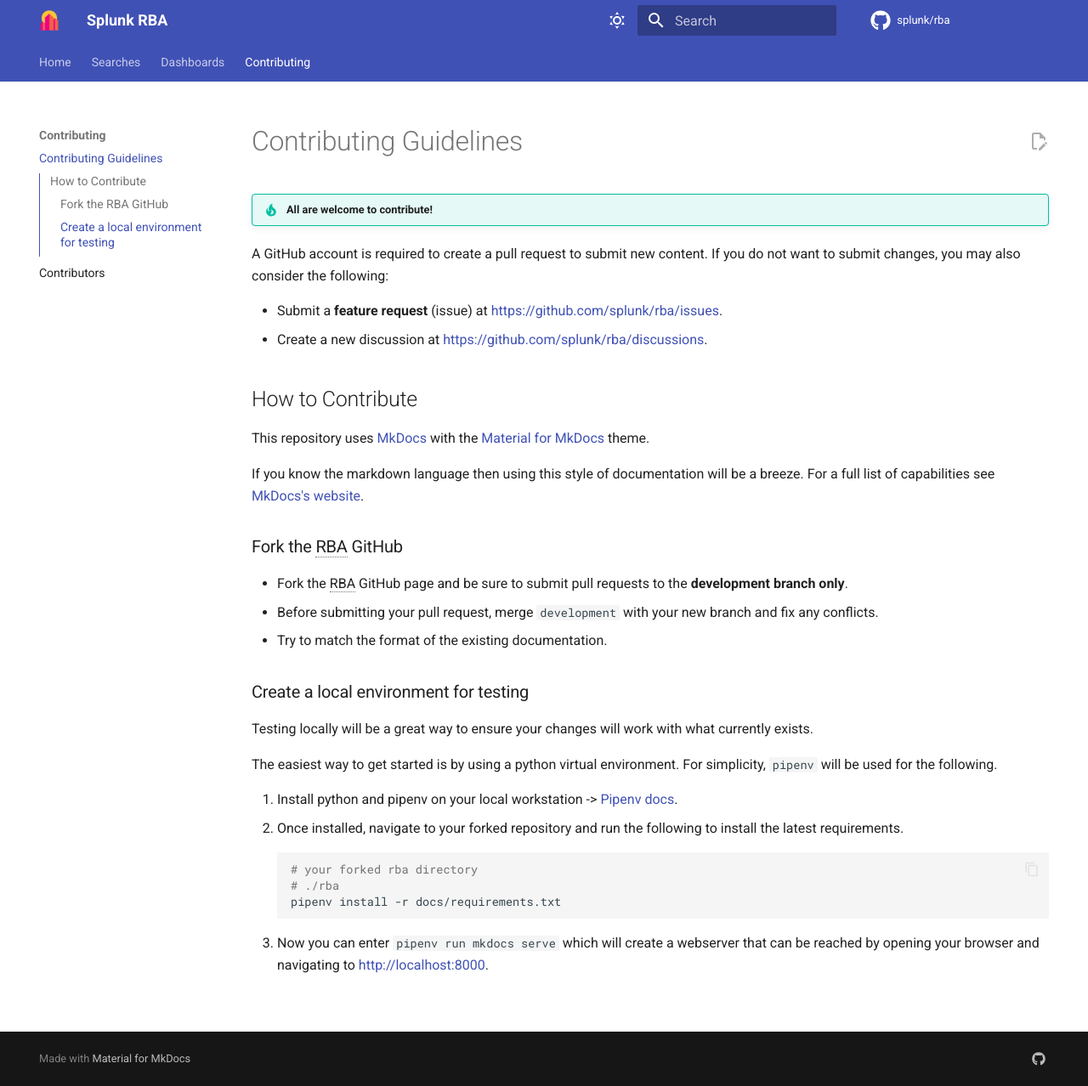
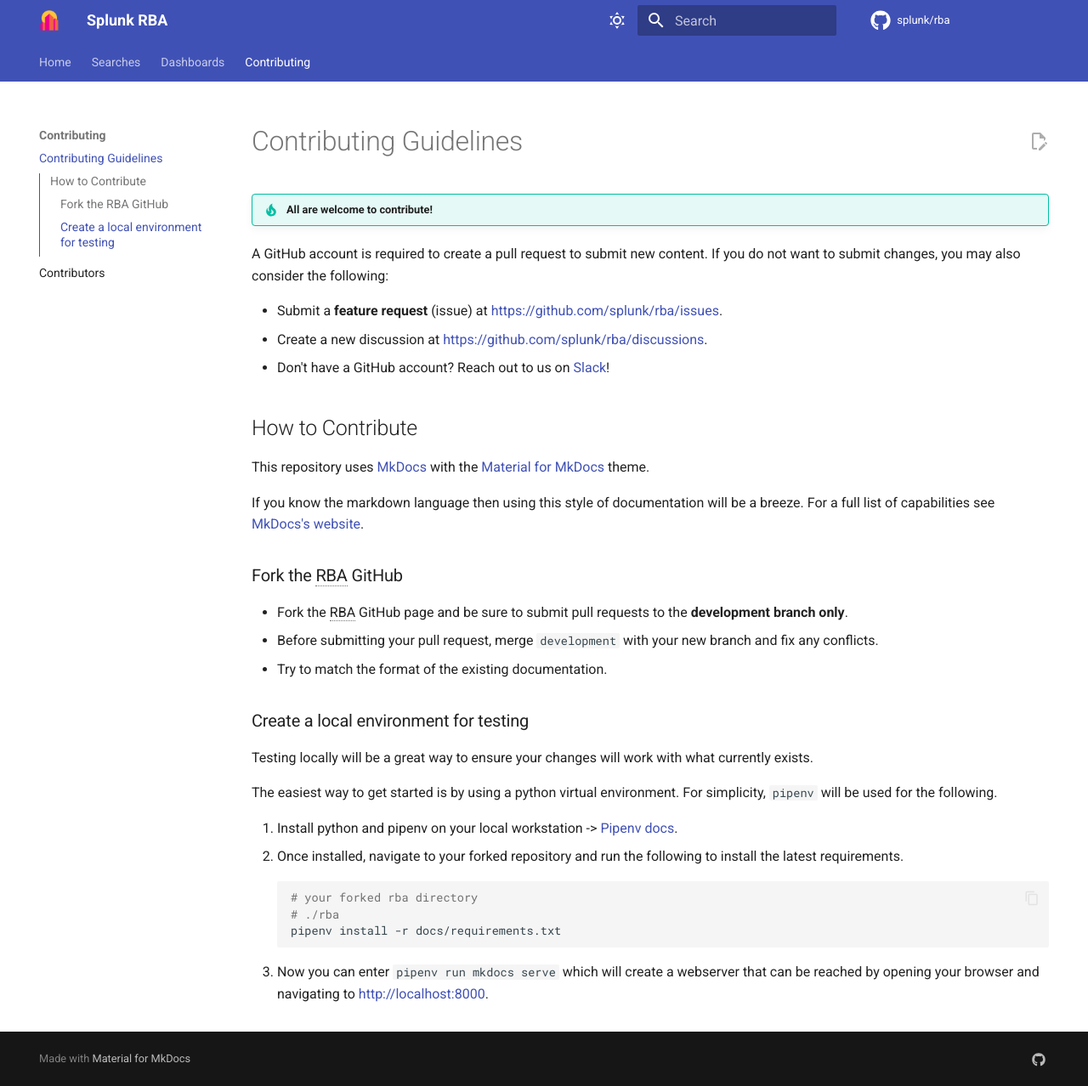
Before and after one commit to splunk/rba, an MkDocs documentation site: the page built from docs/contributing/contributing-guidelines.md, in a window 1280 px wide and 1278 px high. Shown: the whole window at 85% size. Built offline with MkDocs 1.6.1 and Material for MkDocs 9.7.7, drawn with Linux system fonts in a browser that asks for light colours; comment, search, counter and statistics services are not loaded.

Commit message:
added Slack to contributing guidelines
Signed-off-by: Zachary Christensen <zchristensen@splunk.com>

```diff
--- a/docs/contributing/contributing-guidelines.md
+++ b/docs/contributing/contributing-guidelines.md
@@ -6,6 +6,7 @@
 
 - Submit a **feature request** (issue) at [https://github.com/splunk/rba/issues](https://github.com/splunk/rba/issues){ target=_blank }.
 - Create a new discussion at [https://github.com/splunk/rba/discussions](https://github.com/splunk/rba/discussions){ target=_blank }.
+- Don't have a GitHub account? Reach out to us on [Slack](https://outpost-security.com/slack){ target=_blank }!
 
 ## How to Contribute
 
```
